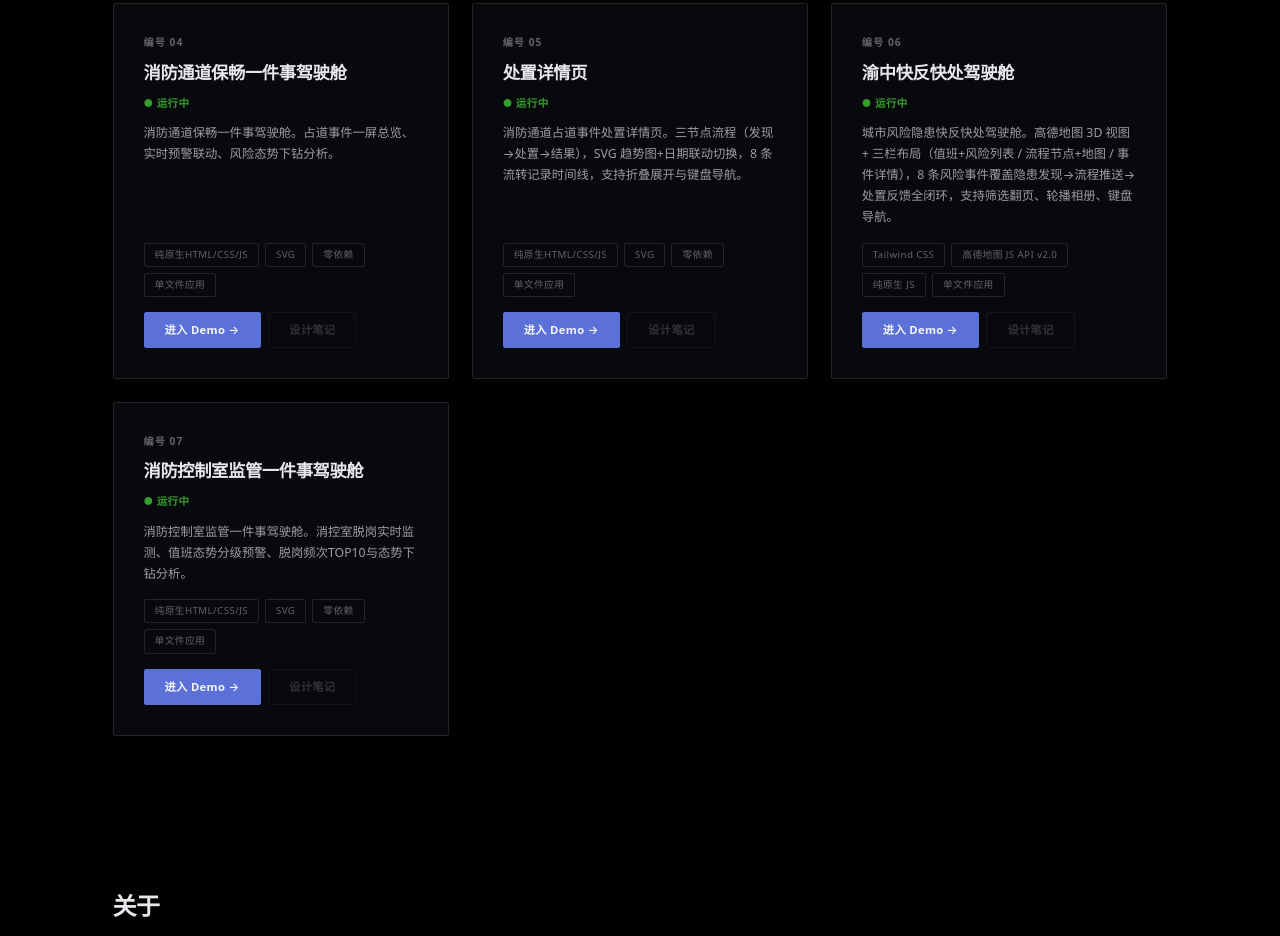
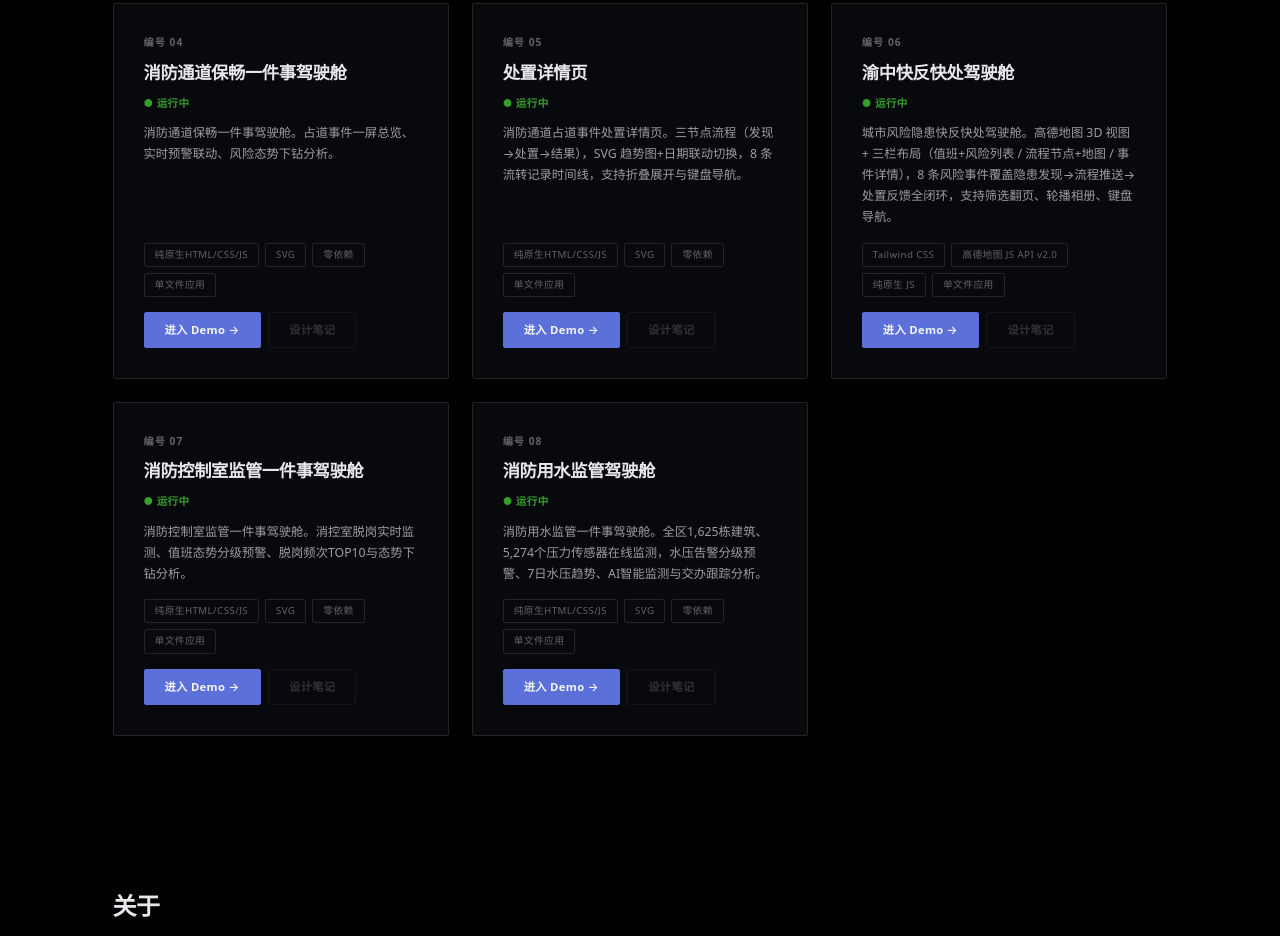
Before and after one commit to chisato1983/szjg-showcase, a website: page index.html in a window 1280 px wide. Shown: the part 993-1929 px from the top of the page. Drawn offline with Linux system fonts and the light colour scheme; a web font is replaced by a local one.

Commit message:
Update index.html: add card 08 (fire-water), hero products 7 to 8

```diff
--- a/index.html
+++ b/index.html
@@ -489,7 +489,7 @@
   <section class="hero reveal">
     <h1 class="hero-title" id="hero-title">Feng</h1>
     <p class="hero-subtitle">产品设计与工程实践</p>
-    <p class="hero-desc">从数据看板到调度系统，每一个产品都是设计与代码的完整表达。7 个在线运行，持续迭代中。</p>
+    <p class="hero-desc">从数据看板到调度系统，每一个产品都是设计与代码的完整表达。8 个在线运行，持续迭代中。</p>
     <div class="hero-tags">
       <span class="hero-tag">产品设计</span>
       <span class="hero-tag">数据可视化</span>
@@ -629,6 +629,22 @@
           <span class="btn btn-disabled">设计笔记</span>
         </div>
       </article>
+      <!-- 08 消防用水监管一件事驾驶舱 -->
+      <article class="product-card reveal">
+        <div class="product-number">编号 08</div>
+        <div class="product-header">
+          <h3 class="product-name">消防用水监管驾驶舱</h3>
+        </div>
+        <p class="product-status online">&#9679; 运行中</p>
+        <p class="product-desc">消防用水监管一件事驾驶舱。全区1,625栋建筑、5,274个压力传感器在线监测，水压告警分级预警、7日水压趋势、AI智能监测与交办跟踪分析。</p>
+        <div class="product-tech">
+          <span>纯原生HTML/CSS/JS</span><span>SVG</span><span>零依赖</span><span>单文件应用</span>
+        </div>
+        <div class="product-actions">
+          <a href="https://szjg.top/fire-water/" class="btn btn-primary">进入 Demo &rarr;</a>
+          <span class="btn btn-disabled">设计笔记</span>
+        </div>
+
 
     </div>
   </section>
```
